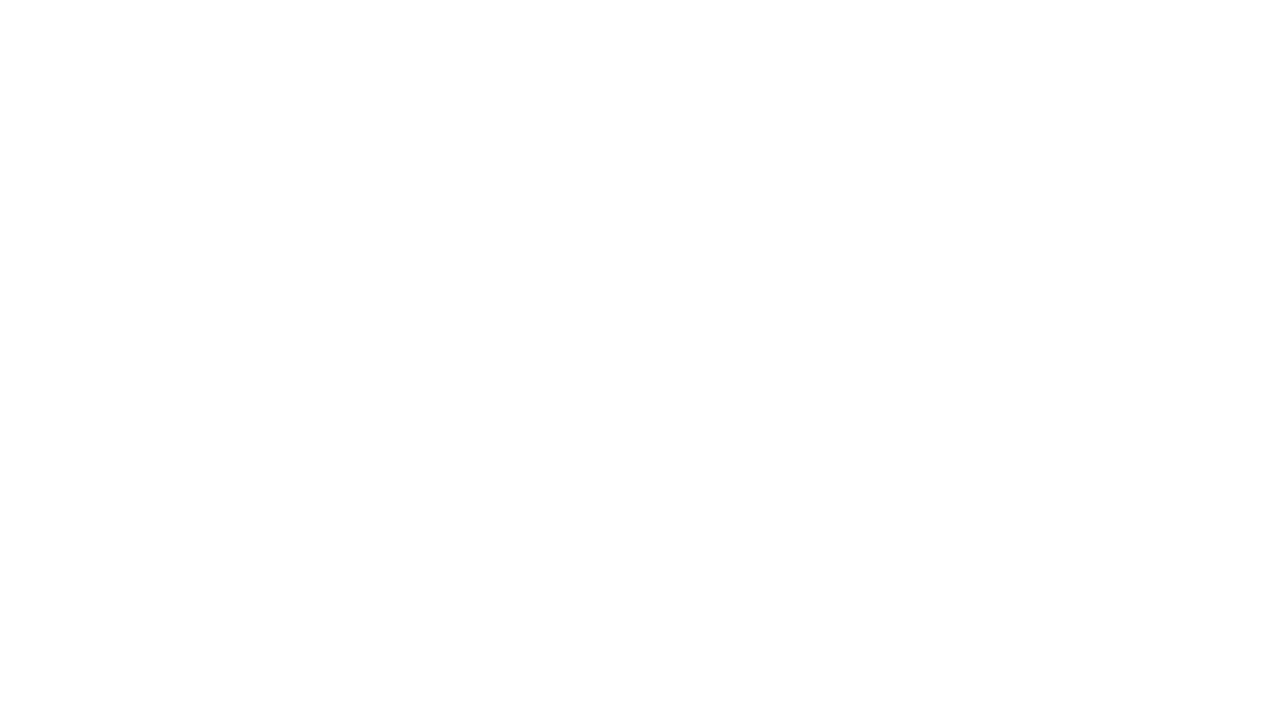
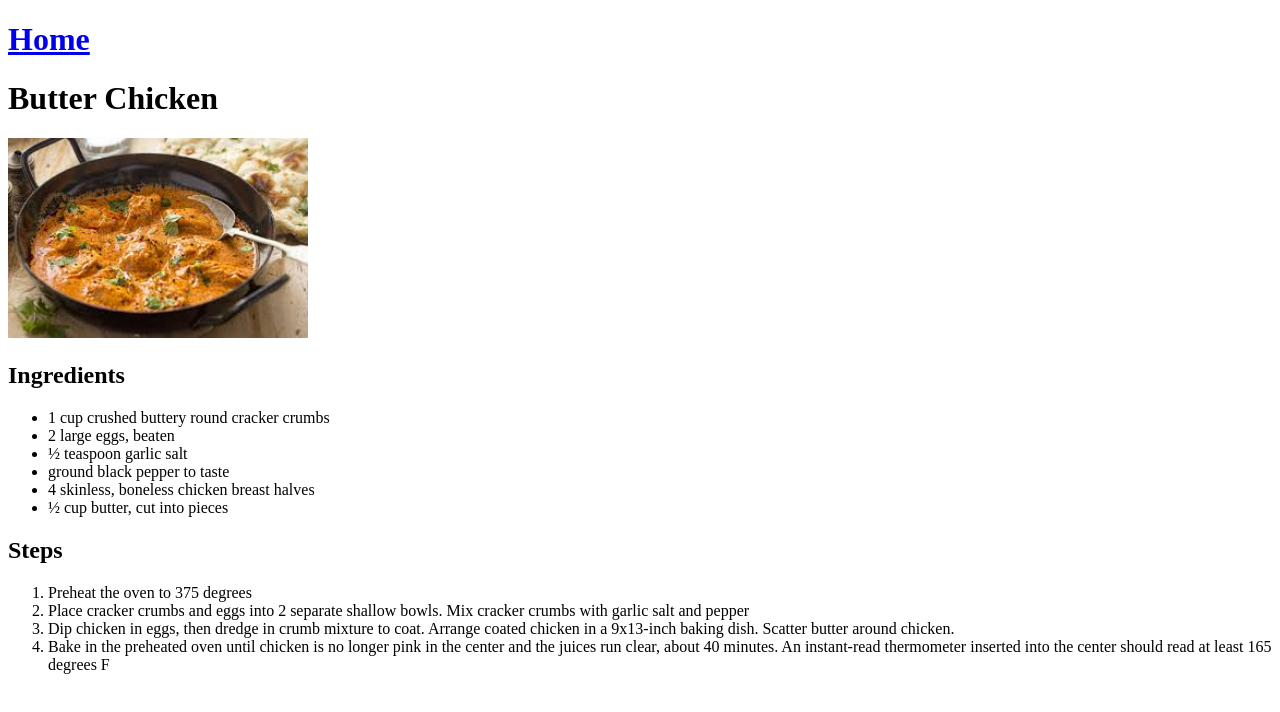
Before and after one commit to TheBigHugeMan/odin-recipes, a plain HTML site: page recipes/butter-chicken.html in a window 1280 px wide. Drawn offline with Linux system fonts and the light colour scheme.

Commit message:
Add Butter Chicken recipe

```diff
--- a/recipes/butter-chicken.html
+++ b/recipes/butter-chicken.html
@@ -0,0 +1,32 @@
+<!DOCTYPE html>
+<html lang="en">
+    <head>
+        <meta charset="UTF-8">
+        <title>Butter-Chicken</title>
+    </head>
+
+    <body>
+        <h1><a href="../index.html">Home</a></h1>
+        <h1>Butter Chicken</h1>
+
+        <img src="../images/butter_chicken.jpg" alt="Image of butter chicken in a pan with a basting spoon inside" width="300">
+
+        <h2>Ingredients</h2>
+        <ul>
+            <li>1 cup crushed buttery round cracker crumbs</li>
+            <li>2 large eggs, beaten</li>
+            <li>½ teaspoon garlic salt</li>
+            <li>ground black pepper to taste</li>
+            <li>4 skinless, boneless chicken breast halves</li>
+            <li>½ cup butter, cut into pieces</li>
+        </ul>
+
+        <h2>Steps</h2>
+        <ol>
+            <li>Preheat the oven to 375 degrees</li>
+            <li>Place cracker crumbs and eggs into 2 separate shallow bowls. Mix cracker crumbs with garlic salt and pepper</li>
+            <li>Dip chicken in eggs, then dredge in crumb mixture to coat. Arrange coated chicken in a 9x13-inch baking dish. Scatter butter around chicken.</li>
+            <li>Bake in the preheated oven until chicken is no longer pink in the center and the juices run clear, about 40 minutes. An instant-read thermometer inserted into the center should read at least 165 degrees F</li>
+        </ol>
+    </body>
+</html>
```
Also changed, not shown: index.html (+4 -1 lines), images/butter_chicken.jpg (added).
